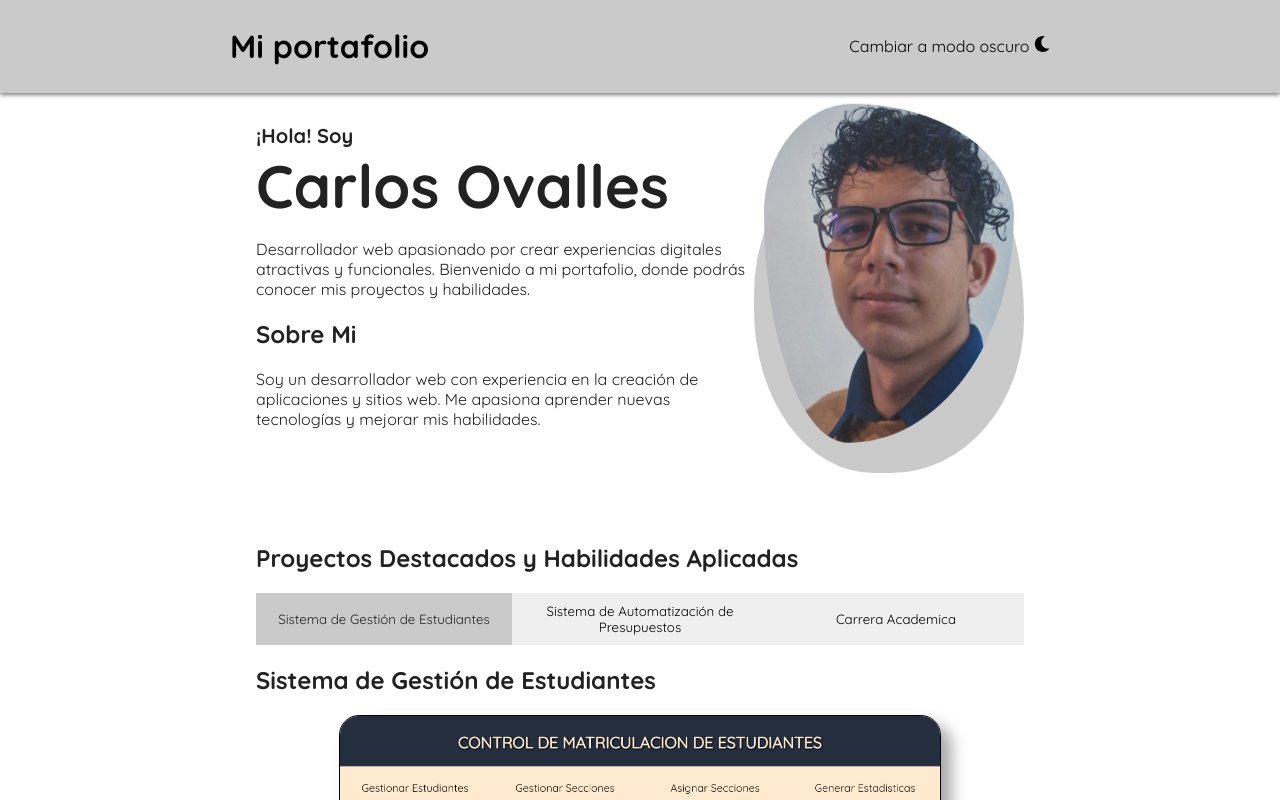
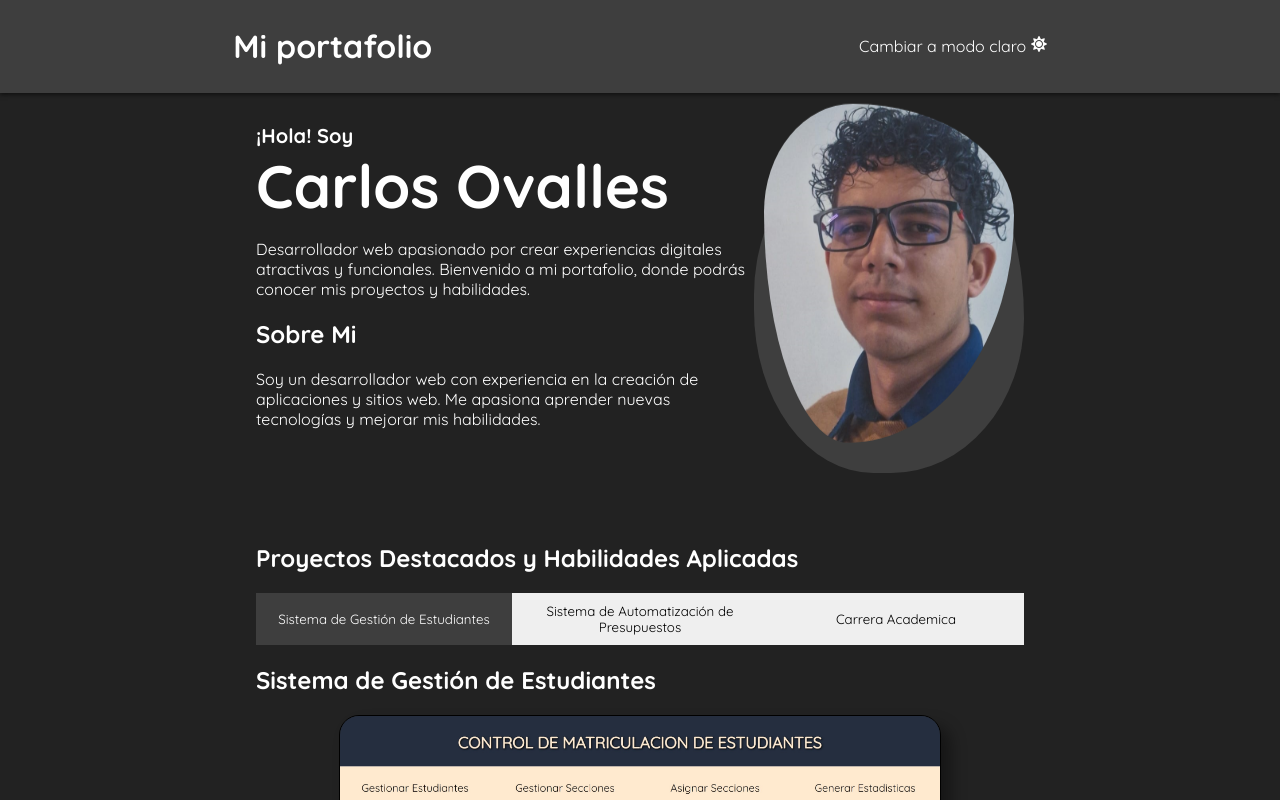
Before and after one commit to carlosamov/Portfolio, a React (Vite) app: page / in a window 1280 px wide. Shown: the top 800 px of the page. Built offline with nearby package versions, Linux system fonts and the light colour scheme.

Commit message:
Cambios menores para trabajo remoto

```diff
--- a/src/App.jsx
+++ b/src/App.jsx
@@ -11,7 +11,7 @@ export default function App() {
   const ctx = useGlobalContext();
 
   React.useEffect(() => {
-    document.body.className = ctx.theme; // Default theme
+    document.body.className = ctx.theme;
   }, [ctx.theme]);
 
   return (
--- a/src/componentes/GlobalContex.jsx
+++ b/src/componentes/GlobalContex.jsx
@@ -6,7 +6,7 @@ const GlobalContext = React.createContext();
 // Proveedor del contexto
 export const GlobalProvider = ({ children }) => {
   const [state, setState] = React.useState({
-    theme: "light",
+    theme: "dark",
   });
 
   // Puedes agregar funciones para modificar el estado global
```
